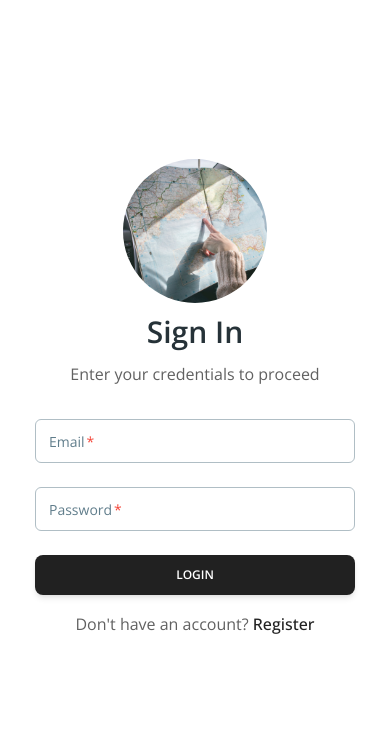
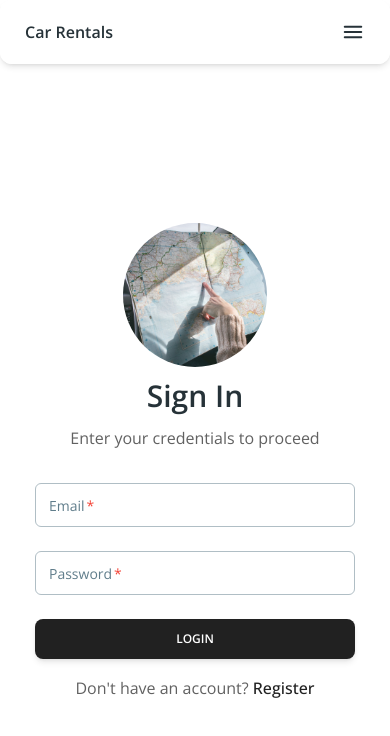
Before and after one commit to ampodo/car-rental-app, a Next.js app: page /login in a window 390 px wide. Shown: the top 736 px of the page. Built offline with nearby package versions, Linux system fonts and the light colour scheme.

Commit message:
api routes protected

```diff
--- a/package.json
+++ b/package.json
@@ -9,6 +9,7 @@
     "lint": "next lint"
   },
   "dependencies": {
+    "@heroicons/react": "^2.0.18",
     "@material-tailwind/react": "^2.1.0",
     "@reduxjs/toolkit": "^1.9.5",
     "antd": "^5.8.6",
@@ -24,6 +25,7 @@
     "postcss": "8.4.28",
     "react": "18.2.0",
     "react-dom": "18.2.0",
+    "react-icons": "^4.11.0",
     "react-redux": "^8.1.2",
     "react-toastify": "^9.1.3",
     "redux": "^4.2.1",
--- /dev/null
+++ b/src/app/api/users/currentuser/route.js
@@ -0,0 +1,30 @@
+import { connectDB } from "@/config/dbConfig";
+import { validateTokenAndGetUserId } from "@/helpers/tokenValidation";
+import User from "@/models/userModel";
+import { NextResponse } from "next/server";
+
+connectDB();
+
+export async function GET(request) {
+  try {
+    const userId = await validateTokenAndGetUserId(request);
+    const user = await User.findById(userId).select("-password");
+
+    return NextResponse.json(
+      {
+        data: user,
+        message: "Current user fetched successfully",
+      },
+
+      { status: 200 }
+    );
+  } catch (error) {
+    return NextResponse.json(
+      {
+        data: null,
+        message: error.message,
+      },
+      { status: 500 }
+    );
+  }
+}
--- a/src/app/login/page.jsx
+++ b/src/app/login/page.jsx
@@ -1,20 +1,14 @@
 "use client";
 import React, { useState } from "react";
-import {
-  Button,
-  Card,
-  Input,
-  Typography,
-} from "./MaterialTailwindComponents";
+import { Button, Card, Input, Typography } from "./MaterialTailwindComponents";
 import Link from "next/link";
 import axios from "axios";
 import { message } from "antd";
-
+import { useRouter } from "next/navigation";
 
 function Login() {
-
+  const router = useRouter();
   const [formData, setFormData] = useState({
-
     email: "",
     password: "",
   });
@@ -35,16 +29,15 @@ function Login() {
 
     try {
       const response = await axios.post("/api/users/login", {
-
         email,
         password,
       });
 
       message.success(response.data.message);
+      router.push("/");
     } catch (error) {
       message.error(error.response.data.message || error.message);
     }
-
   };
 
   return (
@@ -68,7 +61,6 @@ function Login() {
           className="mt-8 mb-2 w-80 max-w-screen-lg sm:w-96"
         >
           <div className="mb-4 flex flex-col gap-6">
-
             <Input
               type="email"
               size="lg"
--- a/src/app/page.js
+++ b/src/app/page.js
@@ -1,11 +1,33 @@
+import axios from "axios";
+import { cookies } from "next/headers";
 
-export default function Home() {
+export async function getCurrentUser() {
+  try {
+    const cookeStore = cookies();
+    const token = cookeStore.get("token").value;
+    const response = await axios.get(
+      `${process.env.domain}/api/users/currentuser`,
+      {
+        headers: {
+          Cookie: `token=${token}`,
+        },
+      }
+    );
 
+    return response.data.data;
+  } catch (error) {
+    console.log(error);
+    return null;
+  }
+}
+
+export default async function Home() {
+  const currentUser = await getCurrentUser();
 
   return (
-     <div>
-          <h1 className="text-xl font-medium text-black">Home Page</h1>
-     </div>
-
+    <div>
+      <h1 className="text-xl font-medium text-black">Home Page</h1>
+      {currentUser && <h1> You are signed in as {currentUser.name}</h1>}
+    </div>
   );
 }
--- a/src/components/LayoutProvider.jsx
+++ b/src/components/LayoutProvider.jsx
@@ -1,21 +1,30 @@
 "use client";
 import React from "react";
-import { ThemeProvider } from '@material-tailwind/react';
+import { ThemeProvider } from "@material-tailwind/react";
+import { NavbarSimple } from "./Navbar";
 
 
 function LayoutProvider({ children }) {
   return (
-
     <ThemeProvider>
-
       <html lang="en">
         <head>
           <link
             rel="stylesheet"
             href="https://fonts.googleapis.com/css2?family=Open+Sans:wght@400;500;600&display=swap"
           />
+          <link
+            href="https://cdn.jsdelivr.net/npm/remixicon@3.5.0/fonts/remixicon.css"
+            rel="stylesheet"
+          ></link>
         </head>
-      <body className="font-sans">{children}</body>
+        <body className="font-sans">
+          <div className="header">
+            <NavbarSimple />
+          </div>
+
+          <div>{children}</div>
+        </body>
       </html>
     </ThemeProvider>
   );
--- /dev/null
+++ b/src/components/Navbar.jsx
@@ -0,0 +1,101 @@
+import React from "react";
+import {
+  Navbar,
+  Collapse,
+  Typography,
+  IconButton,
+} from "@material-tailwind/react";
+import { Bars3Icon, XMarkIcon } from "@heroicons/react/24/outline";
+import { useRouter } from "next/navigation";
+
+
+function NavList() {
+  const router = useRouter();
+
+  const handleUsernameClick = () => {
+    router.push("/profile");
+  };
+
+  return (
+    <ul className="my-2 flex flex-col gap-2 lg:mb-0 lg:mt-0 lg:flex-row lg:items-center lg:gap-6">
+      <Typography
+        as="li"
+        variant="small"
+        color="blue-gray"
+        className="p-1 font-medium"
+      >
+        <a
+          href="#"
+          className="flex items-center hover:text-blue-500 transition-colors"
+          onClick={handleUsernameClick}
+        >
+          username
+        </a>
+      </Typography>
+
+      <Typography
+        as="li"
+        variant="small"
+        color="blue-gray"
+        className="p-1 font-medium"
+      >
+        <a
+          href="#"
+          className="flex items-center hover:text-blue-500 transition-colors"
+
+        >
+         <i class="ri-logout-circle-r-line" style={{ fontSize: '24px' }}></i>
+        </a>
+      </Typography>
+
+    </ul>
+  );
+}
+
+export function NavbarSimple() {
+  const [openNav, setOpenNav] = React.useState(false);
+
+  const handleWindowResize = () =>
+    window.innerWidth >= 960 && setOpenNav(false);
+
+  React.useEffect(() => {
+    window.addEventListener("resize", handleWindowResize);
+
+    return () => {
+      window.removeEventListener("resize", handleWindowResize);
+    };
+  }, []);
+
+  return (
+    <Navbar className="mx-auto max-w-full px-6 py-3 ">
+      <div className="flex items-center justify-between text-blue-gray-900">
+        <Typography
+          as="a"
+          href="#"
+          variant="h6"
+          className="mr-4 cursor-pointer py-1.5"
+        >
+          Car Rentals
+        </Typography>
+        <div className="hidden lg:block">
+          <NavList />
+        </div>
+        <IconButton
+          variant="text"
+          className="ml-auto h-6 w-6 text-inherit hover:bg-transparent focus:bg-transparent active:bg-transparent lg:hidden"
+          ripple={false}
+          onClick={() => setOpenNav(!openNav)}
+        >
+          {openNav ? (
+            <XMarkIcon className="h-6 w-6" strokeWidth={2} />
+          ) : (
+            <Bars3Icon className="h-6 w-6" strokeWidth={2} />
+          )}
+        </IconButton>
+      </div>
+      <Collapse open={openNav}>
+        <NavList />
+      </Collapse>
+    </Navbar>
+  );
+}
--- /dev/null
+++ b/src/helpers/tokenValidation.js
@@ -0,0 +1,19 @@
+import jwt from "jsonwebtoken";
+
+export async function validateTokenAndGetUserId(request) {
+  const token = request.cookies.get("token")?.value;
+
+  try {
+    if (!token) {
+      throw new Error("No token found");
+    }
+
+    // Verify token
+    const decodedToken = jwt.verify(token, process.env.jwt_secret);
+    const userId = decodedToken._id;
+
+    return userId;
+  } catch (error) {
+    return error;
+  }
+}
```
Also changed, not shown: src/middleware.js (added, +23 -0 lines), 1 other file (tests, documents, lock files or other folders). Lines whose indentation alone changed are shown as unchanged.
